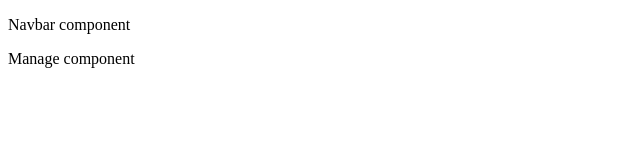
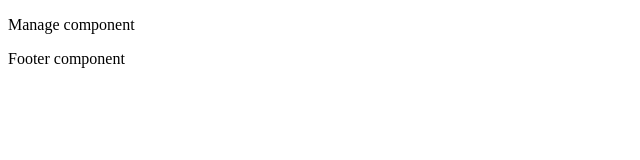
Before and after one commit to Jess2D/leafTrade, a React (Create React App) app in the folder client/: page /manageListing in a window 1280 px wide. Shown: the top 160 px of the page, without its empty margins (0-640 px from the left). Built offline with nearby package versions, Linux system fonts and the light colour scheme.

Commit message:
udpdate to  react 18

```diff
--- a/client/public/index.html
+++ b/client/public/index.html
@@ -1,14 +1,12 @@
 <!DOCTYPE html>
 <html lang="en">
+
 <head>
   <meta charset="utf-8" />
   <link rel="icon" href="%PUBLIC_URL%/favicon.ico" />
   <meta name="viewport" content="width=device-width, initial-scale=1" />
   <meta name="theme-color" content="#000000" />
-    <meta
-      name="description"
-      content="Web site created using create-react-app"
-    />
+  <meta name="description" content="Web site created using create-react-app" />
   <link rel="apple-touch-icon" href="%PUBLIC_URL%/logo192.png" />
   <!--
       manifest.json provides metadata used when your web app is installed on a
@@ -24,8 +22,9 @@
       work correctly both with client-side routing and a non-root public URL.
       Learn how to configure a non-root public URL by running `npm run build`.
     -->
-    <title>React App</title>
+  <title>Leaf Trade</title>
 </head>
+
 <body>
   <noscript>You need to enable JavaScript to run this app.</noscript>
   <div id="root"></div>
@@ -40,4 +39,5 @@
       To create a production bundle, use `npm run build` or `yarn build`.
     -->
 </body>
+
 </html>
--- a/client/src/App.js
+++ b/client/src/App.js
@@ -9,6 +9,7 @@ import Navbar from "./components/navbar/Navbar";
 import Product from "./components/product/ProductView";
 import NewListing from "./components/listing/NewListing";
 import MagageListing from "./components/listing/ManageListing";
+import Footer from "./components/footer/Footer";
 
 const App = () => {
   return (
@@ -20,6 +21,7 @@ const App = () => {
         <Route path="/newListing" element={<NewListing />} />
         <Route path="/manageListing" element={<MagageListing />} />
       </Routes>
+      <Footer />
     </div>
   );
 };
--- a/client/src/components/footer/Footer.js
+++ b/client/src/components/footer/Footer.js
@@ -0,0 +1,9 @@
+function Footer() {
+  return (
+    <div>
+      <p>Footer component</p>
+    </div>
+  );
+}
+
+export default Footer;
--- a/client/src/components/home/Home.js
+++ b/client/src/components/home/Home.js
@@ -1,3 +1,4 @@
+import React from "react";
 function Home() {
   return (
     <div>
--- a/client/src/components/navbar/Navbar.js
+++ b/client/src/components/navbar/Navbar.js
@@ -1,9 +1,7 @@
+import React from "react";
+
 function Navbar() {
-  return (
-    <div>
-      <p>Navbar component</p>
-    </div>
-  );
+  return <div></div>;
 }
 
 export default Navbar;
--- a/client/src/components/product/ProductView.js
+++ b/client/src/components/product/ProductView.js
@@ -1,3 +1,5 @@
+import React from "react";
+
 function Product() {
   return (
     <div>
--- a/client/src/index.js
+++ b/client/src/index.js
@@ -1,13 +1,17 @@
 import React from "react";
-import ReactDOM from "react-dom";
+//import ReactDOM from "react-dom";
+import ReactDOM from "react-dom/client"; // Use This
 import App from "./App";
 import { BrowserRouter } from "react-router-dom";
+import reportWebVitals from "./reportWebVitals";
 
-ReactDOM.render(
+const root = ReactDOM.createRoot(document.getElementById("root"));
+root.render(
   <React.StrictMode>
     <BrowserRouter>
       <App />
     </BrowserRouter>
-  </React.StrictMode>,
-  document.getElementById("root")
+  </React.StrictMode>
 );
+
+reportWebVitals();
--- /dev/null
+++ b/package.json
@@ -0,0 +1,5 @@
+{
+  "dependencies": {
+    "styled-components": "^5.3.5"
+  }
+}
```
Also changed, not shown: client/public/manifest.json, 1 other file (tests, documents, lock files or other folders). Lines whose indentation alone changed are shown as unchanged.
